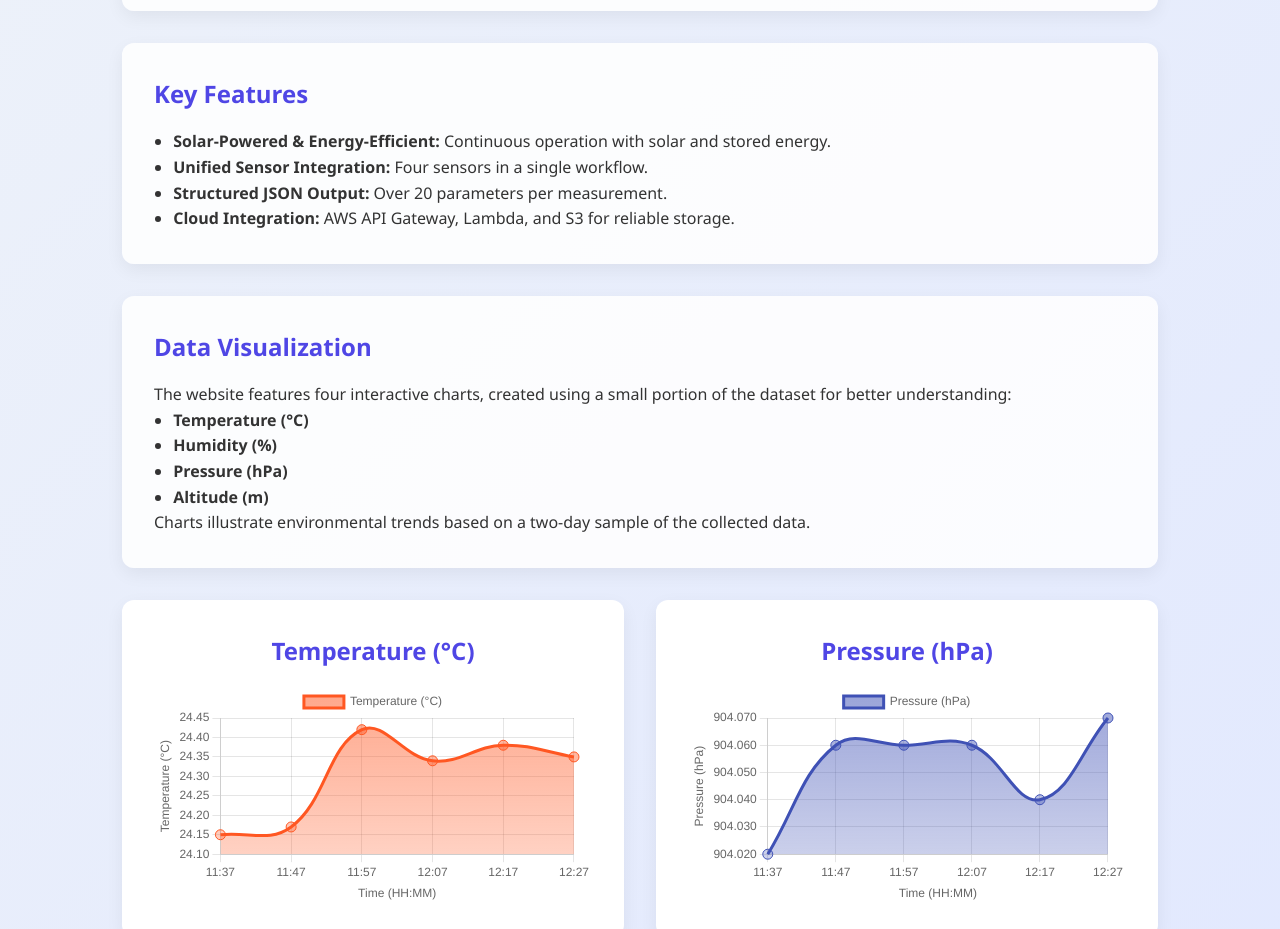
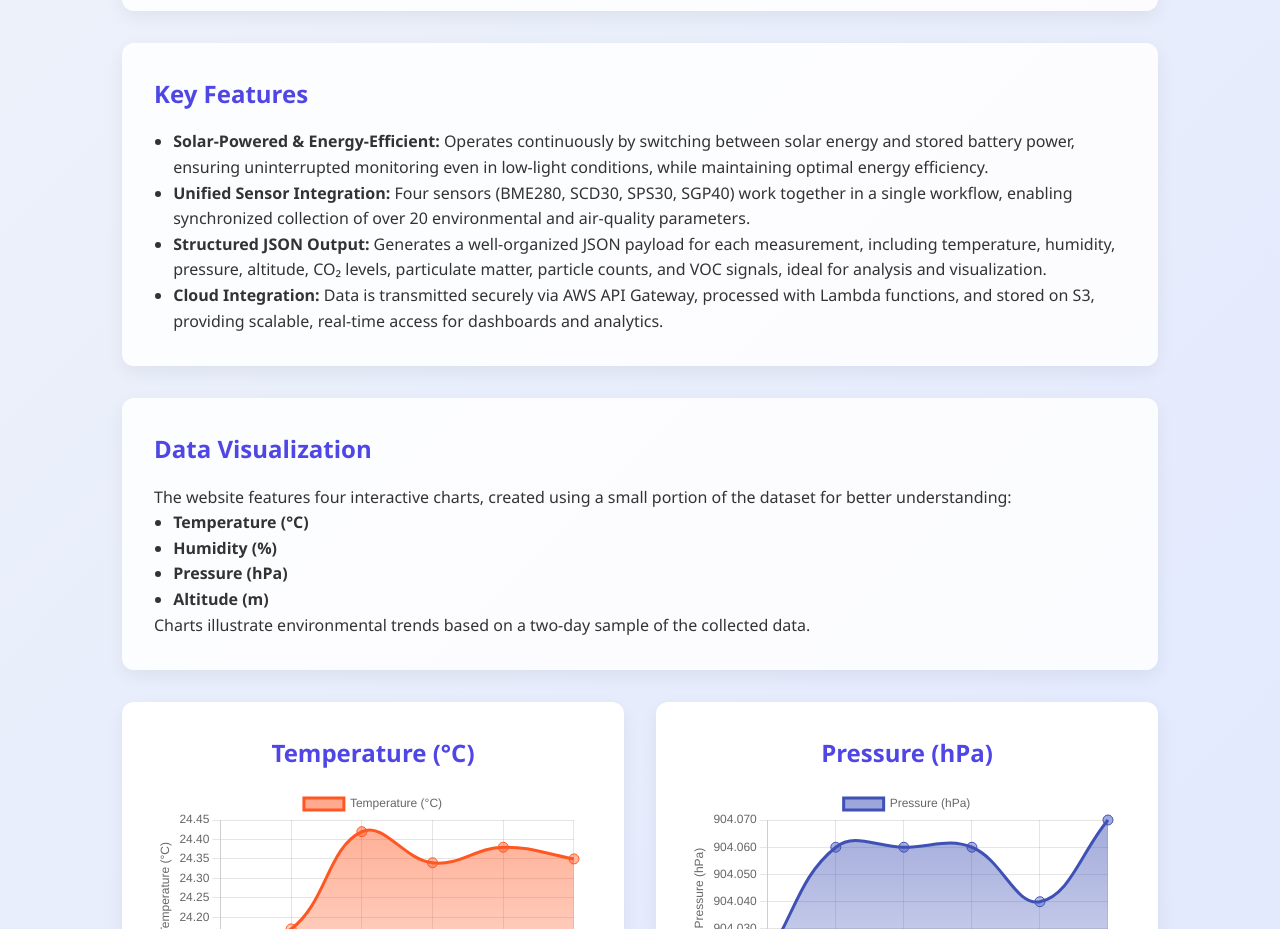
Before and after one commit to naremanukiian/IoTAirQuality, a plain HTML site: page index.html in a window 1280 px wide. Shown: the part 898-1827 px from the top of the page. Drawn offline with nearby package versions, Linux system fonts and the light colour scheme.

Commit message:
Update index.html

```diff
--- a/index.html
+++ b/index.html
@@ -48,10 +48,10 @@
     <section class="overview">
       <h2>Key Features</h2>
       <ul>
-        <li><strong>Solar-Powered & Energy-Efficient:</strong> Continuous operation with solar and stored energy.</li>
-        <li><strong>Unified Sensor Integration:</strong> Four sensors in a single workflow.</li>
-        <li><strong>Structured JSON Output:</strong> Over 20 parameters per measurement.</li>
-        <li><strong>Cloud Integration:</strong> AWS API Gateway, Lambda, and S3 for reliable storage.</li>
+        <li><strong>Solar-Powered & Energy-Efficient:</strong> Operates continuously by switching between solar energy and stored battery power, ensuring uninterrupted monitoring even in low-light conditions, while maintaining optimal energy efficiency.</li>
+        <li><strong>Unified Sensor Integration:</strong> Four sensors (BME280, SCD30, SPS30, SGP40) work together in a single workflow, enabling synchronized collection of over 20 environmental and air-quality parameters.</li>
+        <li><strong>Structured JSON Output:</strong> Generates a well-organized JSON payload for each measurement, including temperature, humidity, pressure, altitude, CO₂ levels, particulate matter, particle counts, and VOC signals, ideal for analysis and visualization.</li>
+        <li><strong>Cloud Integration:</strong> Data is transmitted securely via AWS API Gateway, processed with Lambda functions, and stored on S3, providing scalable, real-time access for dashboards and analytics.</li>
       </ul>
     </section>
 
```
